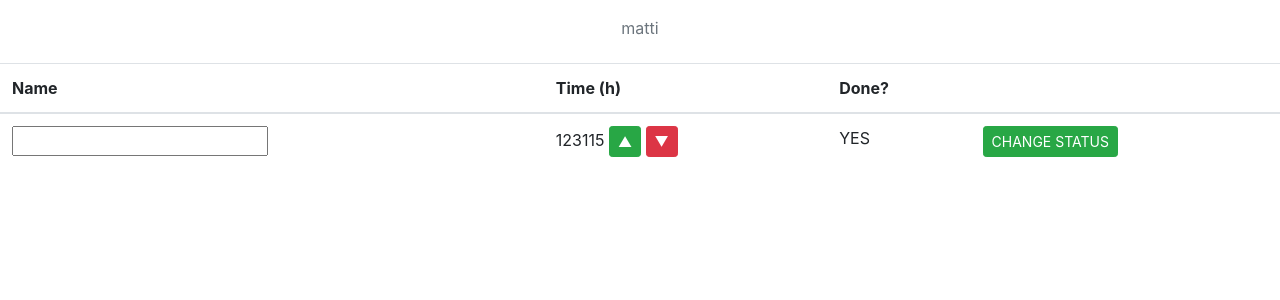
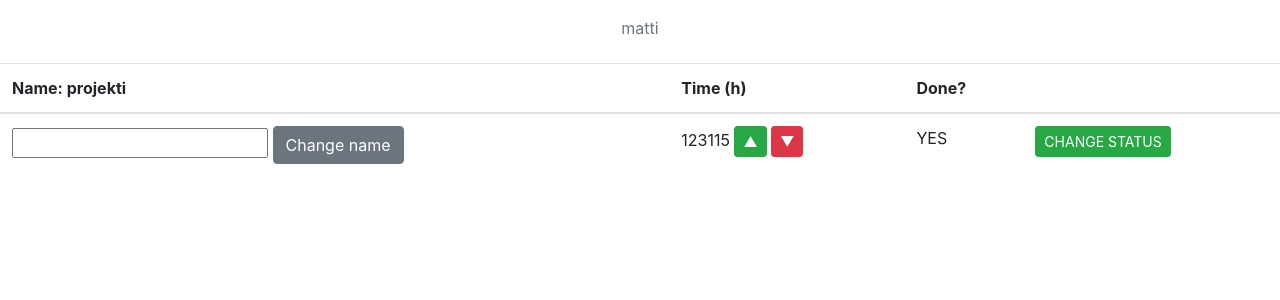
Before and after one commit to sritala/tsoha, a Flask app: page /projects/3/ in a window 1280 px wide. Shown: the part 56-356 px from the top of the page. Run offline with Flask 2, Linux system fonts and the light colour scheme; a user stored in the database is signed in; data comes from the database, SQL or seed files in the repository; both versions use the stored data as it was after the commit; some libraries are stand-ins or nearby versions.

Commit message:
projektin nimen muutos

```diff
--- a/application/auth/models.py
+++ b/application/auth/models.py
@@ -35,7 +35,7 @@ class User(db.Model):
     def find_users_with_no_projects():
         stmt = text("SELECT Account.id, Account.name FROM Account"
                     " LEFT JOIN Project ON Project.account_id = Account.id"
-                    " WHERE (Project.done IS null OR Project.done = true)"
+                    " WHERE (Project.done IS null OR Project.done = truec)"
                     " GROUP BY Account.id"
                     " HAVING COUNT(Project.id) = 0")
         res = db.engine.execute(stmt)
--- a/application/projects/views.py
+++ b/application/projects/views.py
@@ -91,18 +91,12 @@ def projects_create():
 
     return redirect(url_for("projects_index"))
 
-@app.route("/projects/edit/<project_id>/", methods=["POST"])
+@app.route("/projects/edit", methods=["POST"])
 @login_required
 def projects_edit_name():
     form = ProjectForm(request.form)
-
-    if not form.validate():
-        return render_template("projects/new.html", form = form)
-
-    t = Project(form.name.data)
-    t.done = form.done.data
-    t.time = form.time.data
-    t.name = form.name.data
+    project_id = request.values.get("project_id")
+    edited_project = Project.query.get(project_id)
+    edited_project.name = form.name.data
     db.session().commit()
-
     return redirect(url_for("projects_index"))
--- a/application/templates/index.html
+++ b/application/templates/index.html
@@ -1,7 +1,7 @@
 {% extends "layout.html" %}
 {% block body %}
 <div class="center-all">
-{% if needs_projects and current_user.is_authenticated %}
+  {% if needs_projects and current_user.is_authenticated %}
 <p>
   The following users have no projects
 </p>
--- a/application/templates/projects/edit.html
+++ b/application/templates/projects/edit.html
@@ -1,11 +1,11 @@
 {% extends "layout.html" %}
 
 {% block body %}
-<form method="POST" action="{{ url_for('projects_create') }}">
+
         <table class="table table-hover">
                 <thead>
                   <tr>
-                    <th scope="col">Name</th>
+                    <th scope="col">Name: {{ project.name }}</th>
                     <th scope="col">Time (h)</th>
                     <th scope="col">Done?</th>
                     <th scope="col"></th>
@@ -13,14 +13,18 @@
                 </thead>
                 <tbody>
         <td>
-         {{ form.name }}
+          <form method="POST" action="{{ url_for('projects_edit_name') }}">
+            <input type="hidden" name="project_id" value="{{ project.id }}">
+            {{ form.name }}
+            <button type="submit" class="btn btn-secondary">Change name</button>
+        </form>
         </td>
          <ul>
-       {% for error in form.name.errors %}
+          {% for error in form.name.errors %}
             <li>{{ error }}</li>
             {% endfor %}
          </ul>
-      <td>
+            <td>
             {{ project.time }}
                 <a href="{{ url_for('projects_set_more_hours', project_id=project.id) }}" class="btn btn-sm btn-success">&#9650;</a>
                 <a href="{{ url_for('projects_set_less_hours', project_id=project.id) }}" class="btn btn-sm btn-danger">&#9660;</a>
@@ -34,7 +38,7 @@
                 <a href="{{ url_for('projects_set_done', project_id=project.id) }}" class="btn btn-sm btn-success">CHANGE STATUS</a>
             </td>
    </table>
-</form>
+
 
 
 {% endblock %}
```
Also changed, not shown: application/projects.db.
